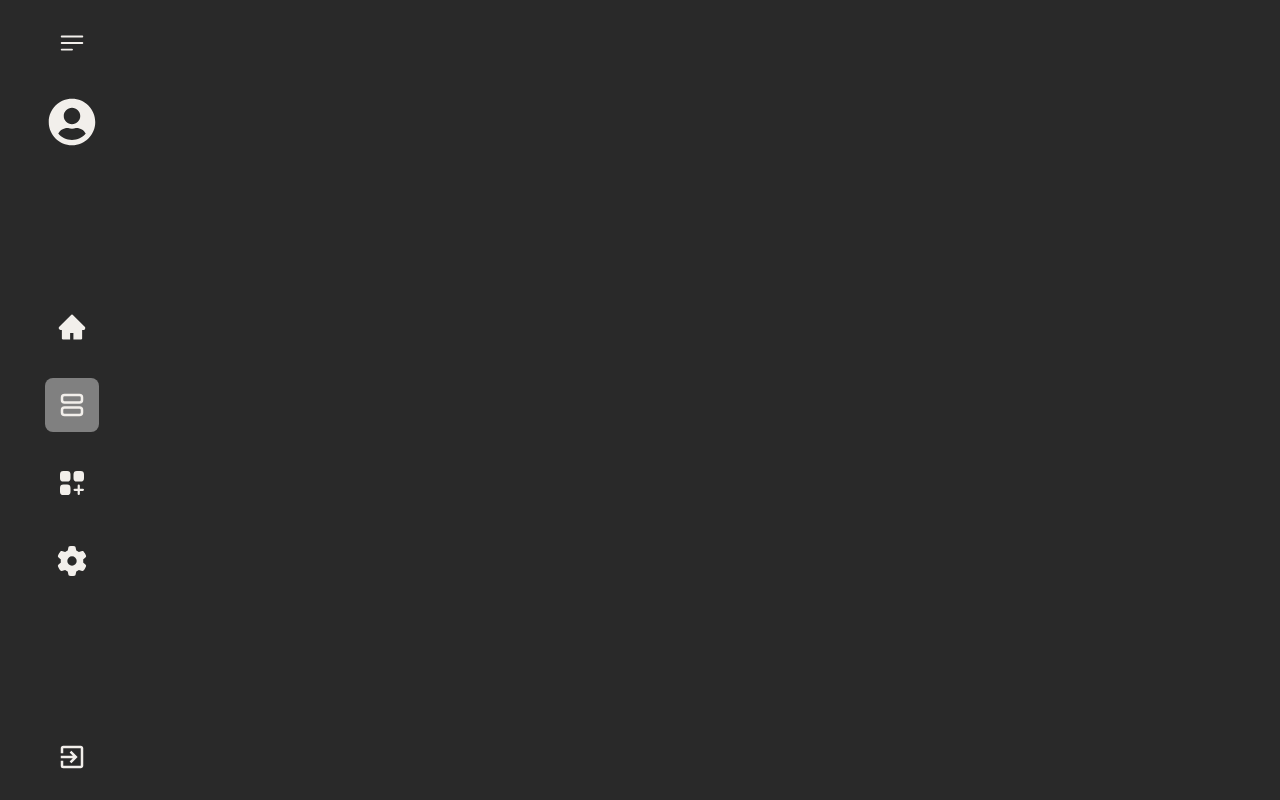
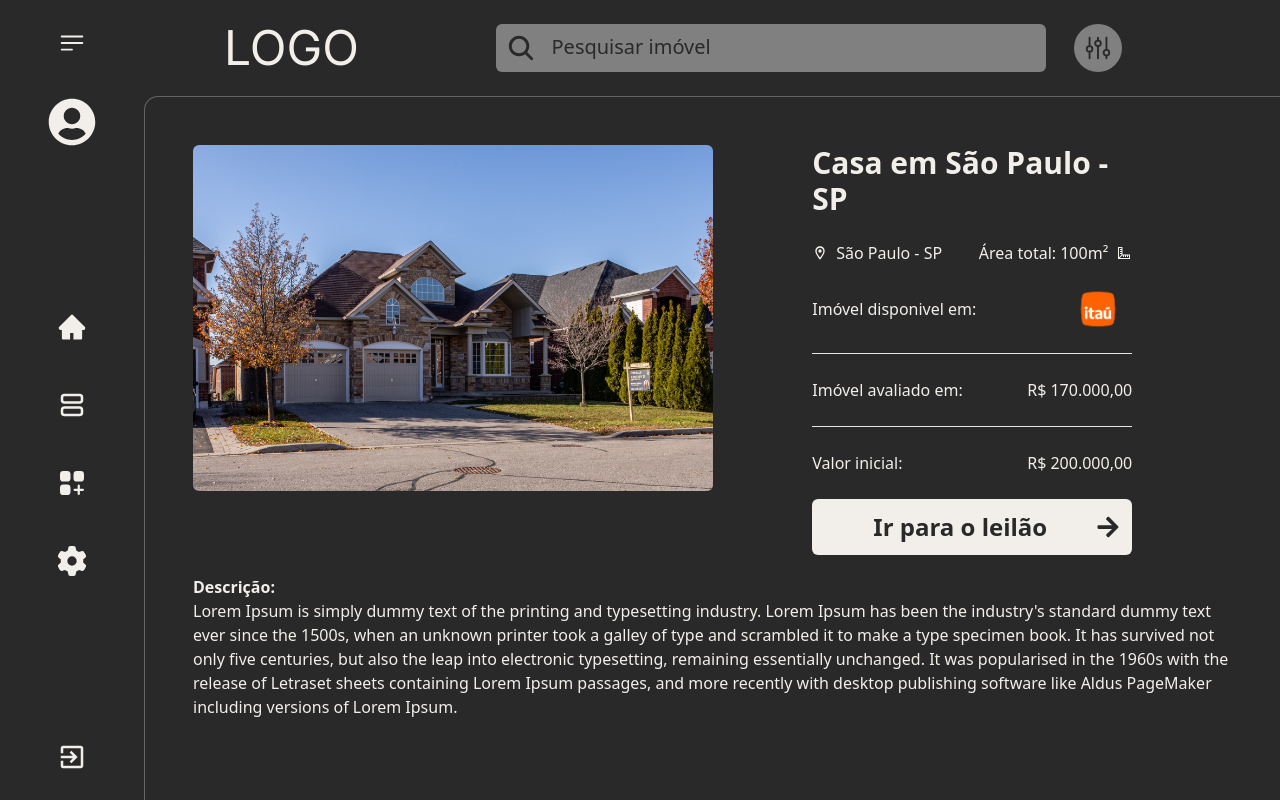
Before and after one commit to Kauan-afk/pi4, a React (Vite) app: page /Property in a window 1280 px wide. Before the commit this address had no page. Built offline with nearby package versions, Linux system fonts and the light colour scheme.

Commit message:
Add files via upload

```diff
--- a/src/App.tsx
+++ b/src/App.tsx
@@ -2,29 +2,23 @@ import './index.css'
 import { PageProperties } from './pages/PageProperties'
 
 import { SideBar } from './Components/SideBar';
-import { BrowserRouter, Route, Routes, useLocation } from 'react-router-dom';
+import { BrowserRouter, Route, Routes} from 'react-router-dom';
 import { PageLogin } from './pages/PageLogin';
 import { PageHome } from './pages/PageHome';
 import { PageListGroup } from './pages/PageListGroup';
-import { useEffect, useState } from 'react';
+import { PageProperty } from './pages/PageProperty';
 
 function App() {
-  const [url, setUrl] = useState(window.location.pathname)
-
-
-
   return (
    <main className='min-h-screen bg-bgBlack flex'>
-    {url!="/"?
+    <BrowserRouter>
       <SideBar/>
-    : null
-    }
-    <BrowserRouter>
       <Routes>
         <Route path='/' element={<PageLogin/>}/>
         <Route path='/Home' element={<PageHome/>}/>
         <Route path='/ListProperties' element={<PageProperties/>}/>
         <Route path='/ListGroup' element={<PageListGroup/>}/>
+        <Route path='/Property/*' element={<PageProperty/>}/>
       </Routes>
     </BrowserRouter>
    </main>
--- a/src/Components/Quadradinho.tsx
+++ b/src/Components/Quadradinho.tsx
@@ -3,11 +3,11 @@ import property from '../assets/dillon-kydd-pvdx8c6Y5BY-unsplash.jpg'
 
 export function Quadradinho (){
     return (
-        <div className='w-90 bg-distaqueBlack rounded-2xl'>
-<img src={property} className='w-full rounded-md ' alt="" />
-<div className='p-3.5 pt-3.5'>
-<h2 className='font-semibold text-3xl text-contrastWhite'>Lorem, ipsum dolor.</h2>
-</div>
-</div>
+        <div className='max-w-64 bg-distaqueBlack rounded-2xl'>
+            <img src={property} className='w-full rounded-md ' alt="" />
+            <div className='p-3.5 pt-3.5'>
+                <h2 className='font-semibold text-3xl text-contrastWhite'>Lorem, ipsum.</h2>
+            </div>
+        </div>
     )
 }
--- a/src/Components/SideBar.tsx
+++ b/src/Components/SideBar.tsx
@@ -4,27 +4,43 @@ import { AiFillHome } from "react-icons/ai";
 import { TbLayoutList } from "react-icons/tb";
 import { FaGear } from "react-icons/fa6";
 import { MdExitToApp } from "react-icons/md";
+import { useLocation, useNavigate } from "react-router-dom";
+import { useEffect } from "react";
 
 export function SideBar(){
+    const local = useLocation()
+
+    useEffect(()=>{
+      console.log("a")
+    },[local])
+
+    const navigate = useNavigate()
+
     return(
+        <div>
+            {local.pathname=="/"?
+                null
+            :
             <div className='h-screen sticky top-0 w-36 flex justify-center items-center p-7'>
                 <div className='h-full flex items- justify-between flex-col text-contrastWhite w-full '>
                     <div className='flex flex-col items-center gap-10'>
                         <p className='text-3xl'><HiOutlineBars3BottomLeft/></p>
                         <p className='text-5xl'><FaUserCircle/></p>
                     </div>
-
                     <div className='flex flex-col items-center gap-6'>
-                <p className='text-3xl p-3 rounded-md'><AiFillHome/></p>
-                <p className='text-3xl p-3 bg-distaqueBlack rounded-md'><TbLayoutList/></p>
-                <p className='text-3xl p-3 rounded-md'><HiMiniSquaresPlus/></p>
-                <p className='text-3xl p-3 rounded-md'><FaGear/></p>
+                    <p className={local.pathname=="/Home"?'text-3xl p-3 rounded-md bg-distaqueBlack':'text-3xl p-3 rounded-md cursor-pointer hover:brightness-50 transition-all duration-150'} onClick={()=>navigate("/Home")}><AiFillHome/></p>
+                    <p className={local.pathname=="/ListProperties"?'text-3xl p-3 rounded-md bg-distaqueBlack':'text-3xl p-3 rounded-md cursor-pointer hover:brightness-50 transition-all duration-150'} onClick={()=>navigate("/ListProperties")}><TbLayoutList/></p>
+                    <p className={local.pathname=="/ListGroup"?'text-3xl p-3 rounded-md bg-distaqueBlack':'text-3xl p-3 cursor-pointer hover:brightness-50 transition-all duration-150 rounded-md'} onClick={()=>navigate("/ListGroup")}><HiMiniSquaresPlus/></p>
+                    <p className={local.pathname=="/Config"?'text-3xl p-3 rounded-md bg-distaqueBlack':'text-3xl p-3 cursor-pointer hover:brightness-50 transition-all duration-150 rounded-md'}><FaGear/></p>
                     </div>
                     <div className='flex flex-col items-center'>
                     <p className='text-3xl'><MdExitToApp/></p>
                     </div>
                 </div>
             </div>
+            }
+
+        </div>
 
     )
 }
--- a/src/pages/PageListGroup.tsx
+++ b/src/pages/PageListGroup.tsx
@@ -6,34 +6,26 @@ export function PageListGroup(){
         <div className="flex flex-col w-full">
             <Navbar/>
 
-        <div className='flex-1 border flex flex-col gap-5 border-contrastWhite30 border-b-0 border-r-0 rounded-tl-xl p-20 py-'>
+        <div className='flex-1 border flex flex-col gap-5 border-contrastWhite30 border-b-0 border-r-0 rounded-tl-xl p-12 '>
 
         <h1 className="font-semibold text-4xl text-contrastWhite">Grupos de imóveis</h1>
-            <div className='flex justify-between'>
+            <div className='flex gap-7 flex-wrap '>
+            <Quadradinho/>
+            <Quadradinho/>
+            <Quadradinho/>
+            <Quadradinho/>
+
+            <Quadradinho/>
+            <Quadradinho/>
+            <Quadradinho/>
+            <Quadradinho/>
+
             <Quadradinho/>
             <Quadradinho/>
             <Quadradinho/>
             <Quadradinho/>
 
             </div>
-
-            <div className='flex justify-between pt-5'>
-            <Quadradinho/>
-            <Quadradinho/>
-            <Quadradinho/>
-            <Quadradinho/>
-
-            </div>
-
-            <div className='flex justify-between pt-5'>
-            <Quadradinho/>
-            <Quadradinho/>
-            <Quadradinho/>
-            <Quadradinho/>
-
-            </div>
-
-
         </div>
             </div>
     )
--- a/src/pages/PageLogin.tsx
+++ b/src/pages/PageLogin.tsx
@@ -25,9 +25,9 @@ export function PageLogin(){
                                 <h3>Senha:</h3>
                                 <input type="text" className='bg-bgAlmostBlack w-full h-10 rounded-sm' name="" id="" />
                             </div>
-                            <Link to={"/Home"} className='w-full'><button className='bg-contrastWhite w-full text-bgBlack h-10 rounded-sm mt-5'>Entrar</button></Link>
+                            <Link to={"/Home"} className='w-full'><button className='bg-contrastWhite w-full text-bgBlack h-10 rounded-sm mt-5 hover:brightness-75 transition-all duration-200 cursor-pointer'>Entrar</button></Link>
                             <hr />
-                            <button className='border flex items-center h-10 rounded-sm px-3'><FcGoogle/> <p className='flex-1'>Entrar com o Google</p></button>
+                            <button className='border flex items-center h-10 rounded-sm px-3 '><FcGoogle/> <p className='flex-1'>Entrar com o Google</p></button>
                         </div>
                     </div>
                 </div>
--- a/src/pages/PageProperties.tsx
+++ b/src/pages/PageProperties.tsx
@@ -8,13 +8,13 @@ export function PageProperties() {
         <div className='flex flex-col w-full '>
 
             <Navbar/>
-            <div className='flex-1 border flex flex-col gap-5 border-contrastWhite30 border-b-0 border-r-0 rounded-tl-xl p-20'>
+            <div className='flex-1 border flex flex-col gap-5 border-contrastWhite30 border-b-0 border-r-0 rounded-tl-xl p-12'>
                 <h1 className='font-semibold text-4xl text-contrastWhite'>Imóveis</h1>
                 <div className='flex flex-col gap-5'>
-                    <Property/>
-                    <Property/>
-                    <Property/>
-                    <Property/>
+                    <Property id='1'/>
+                    <Property id='1'/>
+                    <Property id='1'/>
+                    <Property id='1'/>
                 </div>
             </div>
         </div>
--- /dev/null
+++ b/src/pages/PageProperty.tsx
@@ -0,0 +1,55 @@
+import { Navbar } from "@/Components/Navbar";
+import property from '../assets/dillon-kydd-pvdx8c6Y5BY-unsplash.jpg'
+import itau from '../assets/Section-4_Image-with-text.avif'
+import { LiaRulerCombinedSolid } from "react-icons/lia";
+import { MdOutlineLocationOn } from "react-icons/md";
+import { FaArrowRight } from "react-icons/fa";
+export function PageProperty(){
+    return(
+        <div className="flex flex-col w-full">
+            <Navbar/>
+            <div className='flex-1 border flex flex-col border-contrastWhite30 border-b-0 border-r-0 rounded-tl-xl p-12 '>
+                <div className="flex">
+
+                    <div className="flex-1 ">
+                        <img src={property} className="rounded-sm" alt="" />
+                    </div>
+                    <div className="flex-1 text-contrastWhite flex justify-center">
+                        <div className="max-w-80">
+                            <h2 className="font-semibold text-3xl">Casa em São Paulo - SP</h2>
+                            <div className="flex justify-between  my-6">
+                                <p className="flex items-center gap-2"><MdOutlineLocationOn/>São Paulo - SP</p>
+                                <p className="flex items-center gap-2">Área total: 100m² <LiaRulerCombinedSolid/></p>
+                            </div>
+                            <div>
+                                <div className="flex items-center justify-between  my-6">
+                                    <p>Imóvel disponivel em:</p>
+                                    <img className="h-10" src={itau} alt="" />
+                                </div>
+                                <hr />
+                                <div className="flex items-center justify-between my-6">
+                                    <p>Imóvel avaliado em:</p>
+                                    <p>R$ 170.000,00</p>
+                                </div>
+                                <hr />
+                                <div className="flex items-center justify-between  my-6">
+                                    <p>Valor inicial:</p>
+                                    <p>R$ 200.000,00</p>
+                                </div>
+
+                                <button className="bg-contrastWhite text-bgBlack font-semibold w-full h-14 rounded-sm text-2xl hover:brightness-50 transition-all duration-200 cursor-pointer flex justify-center items-center px-3"><p className="flex-1">Ir para o leilão</p> <FaArrowRight/></button>
+                            </div>
+                        </div>
+
+                    </div>
+                </div>
+
+                <div className="text-contrastWhite mt-5">
+                    <p className="font-semibold">Descrição:</p>
+                    <p>Lorem Ipsum is simply dummy text of the printing and typesetting industry. Lorem Ipsum has been the industry's standard dummy text ever since the 1500s, when an unknown printer took a galley of type and scrambled it to make a type specimen book. It has survived not only five centuries, but also the leap into electronic typesetting, remaining essentially unchanged. It was popularised in the 1960s with the release of Letraset sheets containing Lorem Ipsum passages, and more recently with desktop publishing software like Aldus PageMaker including versions of Lorem Ipsum.</p>
+
+                </div>
+            </div>
+        </div>
+    )
+}
```
Also changed, not shown: src/Components/Property.tsx (+9 -4 lines), src/pages/PageHome.tsx (+14 -6 lines). Lines whose indentation alone changed are shown as unchanged.
